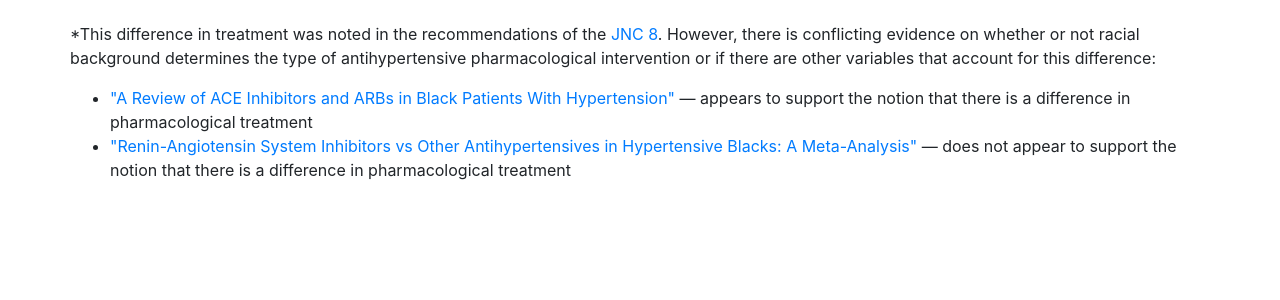
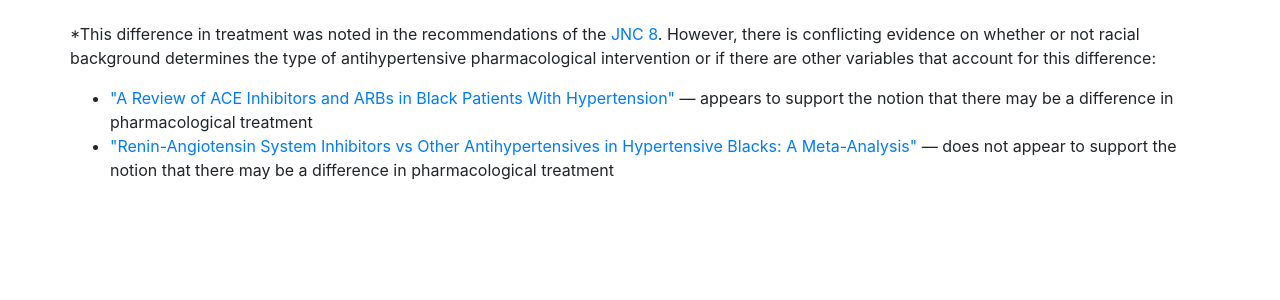
Before and after one commit to ryanhaah/hypertension-algorithm, a Flask app: template templates/algorithm2.1.html in a window 1280 px wide. Shown: the part 388-688 px from the top of the page. Run offline with Flask 2, Linux system fonts and the light colour scheme; the template is opened without the code that fills it, so the values that code supplies are empty; some libraries are stand-ins or nearby versions.

Commit message:
Updated html

```diff
--- a/templates/algorithm2.1.html
+++ b/templates/algorithm2.1.html
@@ -12,7 +12,7 @@
     <button type="button" class="btn btn-outline-danger" onclick="location.href='/bloodpressure/notblack'">No</button><br><br>
     <p>*This difference in treatment was noted in the recommendations of the <a href="https://thepafp.org/website/wp-content/uploads/2017/05/2014-JNC-8-Hypertension.pdf">JNC 8</a>. However, there is conflicting evidence on whether or not racial background determines the type of antihypertensive pharmacological intervention or if there are other variables that account for this difference:</p>
     <ul>
-        <li><a href="../static/papers/helmer2018.pdf">"A Review of ACE Inhibitors and ARBs in Black Patients With Hypertension"</a> — appears to support the notion that there is a difference in pharmacological treatment</li>
-        <li><a href="../static/papers/palla2016.pdf">"Renin-Angiotensin System Inhibitors vs Other Antihypertensives in Hypertensive Blacks: A Meta-Analysis"</a> — does not appear to support the notion that there is a difference in pharmacological treatment</li>
+        <li><a href="../static/papers/helmer2018.pdf">"A Review of ACE Inhibitors and ARBs in Black Patients With Hypertension"</a> — appears to support the notion that there may be a difference in pharmacological treatment</li>
+        <li><a href="../static/papers/palla2016.pdf">"Renin-Angiotensin System Inhibitors vs Other Antihypertensives in Hypertensive Blacks: A Meta-Analysis"</a> — does not appear to support the notion that there may be a difference in pharmacological treatment</li>
     </ul>
 {% endblock %}
--- a/templates/algorithm2.2.html
+++ b/templates/algorithm2.2.html
@@ -9,7 +9,7 @@
     <button type="button" class="btn btn-outline-danger" onclick="location.href='/bloodpressure/notblack'">No</button><br><br>
     <p>*This difference in treatment was noted in the recommendations of the <a href="https://thepafp.org/website/wp-content/uploads/2017/05/2014-JNC-8-Hypertension.pdf">JNC 8</a>. However, there is conflicting evidence on whether or not racial background determines the type of antihypertensive pharmacological intervention or if there are other variables that account for this difference:</p>
     <ul>
-        <li><a href="../static/papers/helmer2018.pdf">"A Review of ACE Inhibitors and ARBs in Black Patients With Hypertension"</a> — appears to support the notion that there is a difference in pharmacological treatment</li>
-        <li><a href="../static/papers/palla2016.pdf">"Renin-Angiotensin System Inhibitors vs Other Antihypertensives in Hypertensive Blacks: A Meta-Analysis"</a> — does not appear to support the notion that there is a difference in pharmacological treatment</li>
+        <li><a href="../static/papers/helmer2018.pdf">"A Review of ACE Inhibitors and ARBs in Black Patients With Hypertension"</a> — appears to support the notion that there may be a difference in pharmacological treatment</li>
+        <li><a href="../static/papers/palla2016.pdf">"Renin-Angiotensin System Inhibitors vs Other Antihypertensives in Hypertensive Blacks: A Meta-Analysis"</a> — does not appear to support the notion that there may be a difference in pharmacological treatment</li>
     </ul>
 {% endblock %}
--- a/templates/index.html
+++ b/templates/index.html
@@ -4,6 +4,7 @@
 {% block main %}
     <h2>What does it do?</h2>
     <p>My hypertension app serves as an interactive tool for healthcare providers to determine the best protocol to treat patients with hypertension. This algorithm is a combination of treatment recommendations from the American Heart Association (AHA) and the Eighth Joint National Committee (JNC 8).</p>
+    <p>Click <a href="/algorithm0">here</a> to use the algorithm or click on the "algorithm" tab in the navigation bar!</p>
     <p><em><strong style="color: red;">Disclaimer:</strong></em> The recommendations made in this algorithm have not been evaluated by medical authorities. <strong>DO NOT</strong> use this algorithm for real-life diagnosis.</p>
     <h2>Sources:</h2>
     <ul>
```
